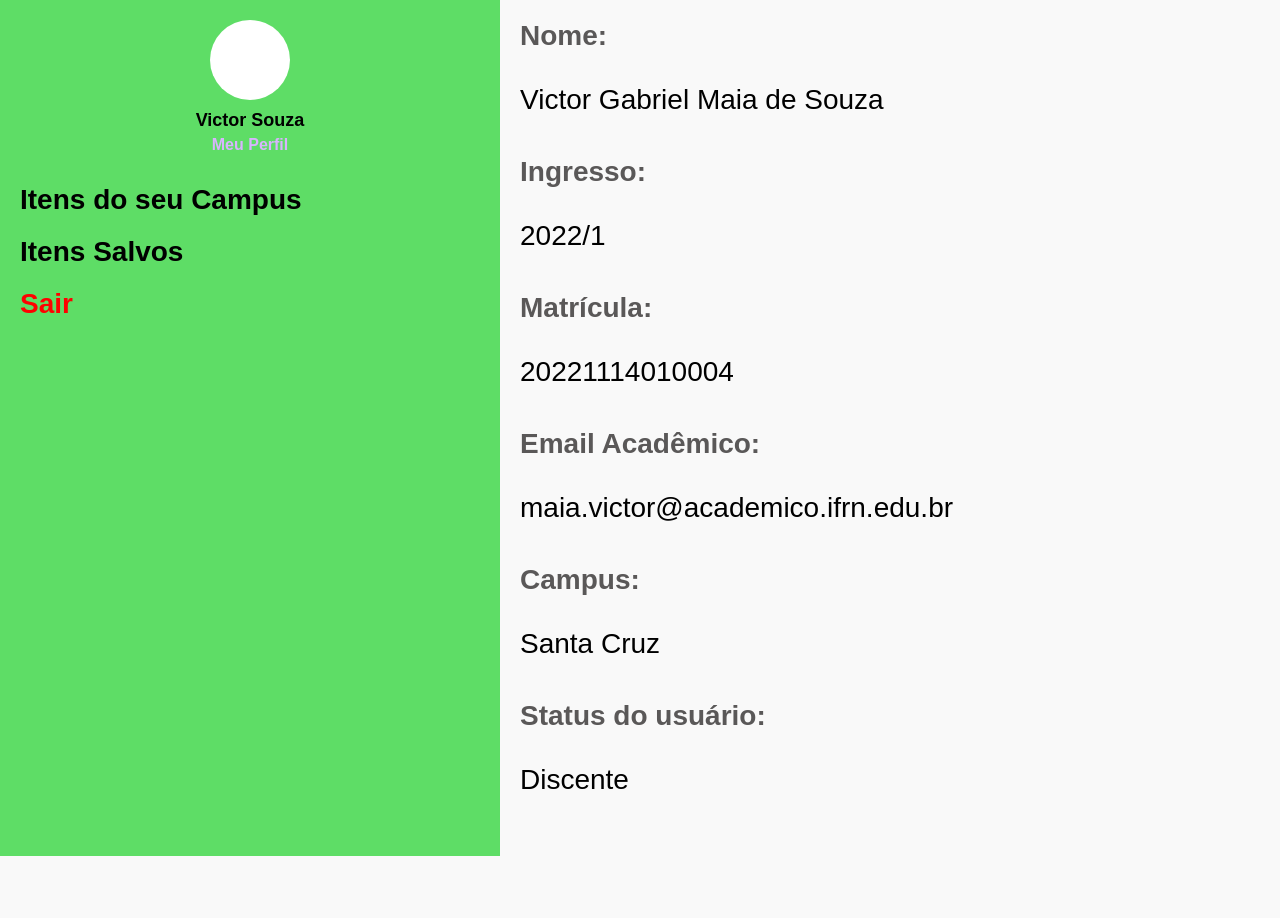
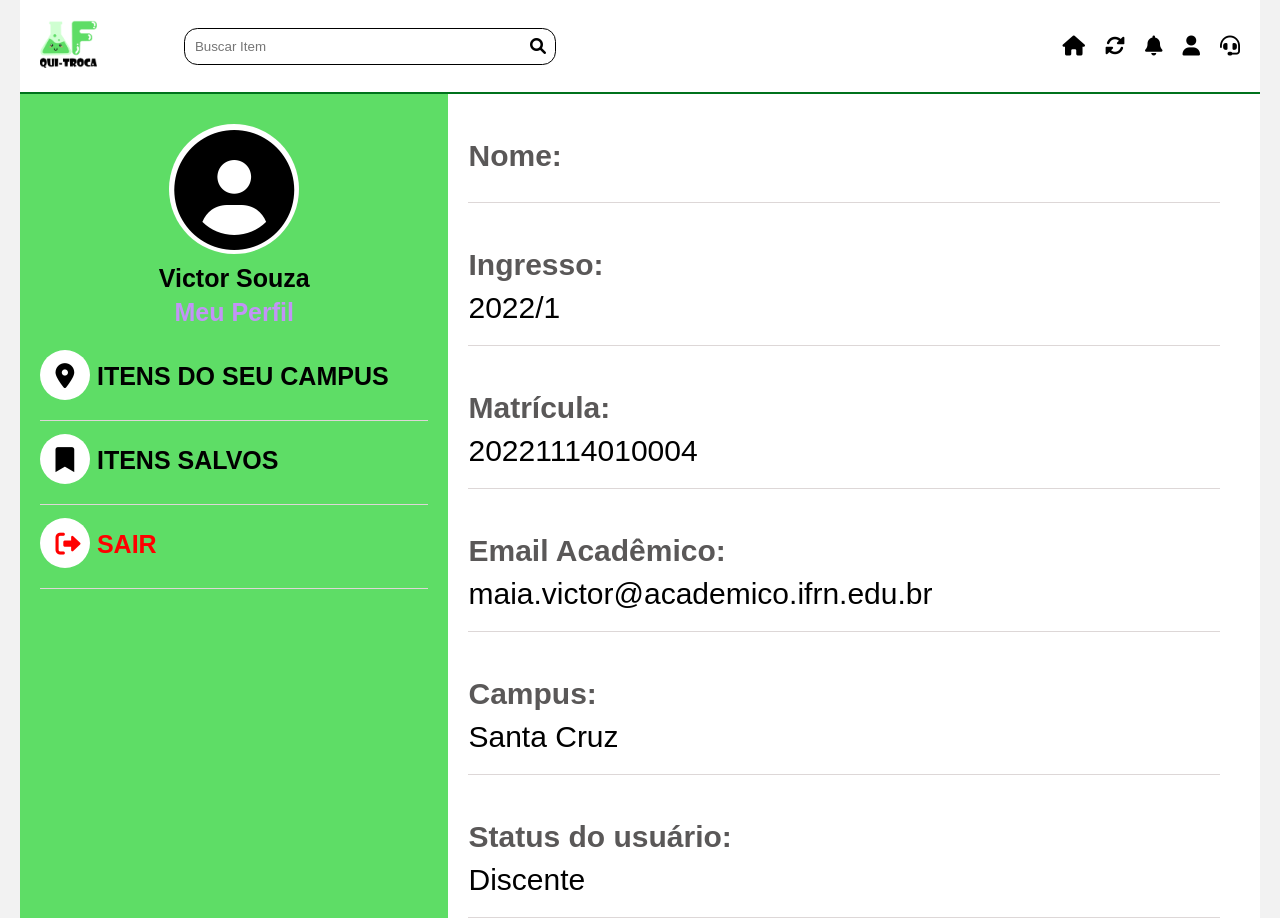
Before and after one commit to Jessica-Laizi/QUI-TROCA, a Django app: page /perfil/ in a window 1280 px wide. Before the commit the page ends 856 px from the top, so only its background shows below. Run offline with Django 5.2, Linux system fonts and the light colour scheme.

Commit message:
primeira versão da tela perfil

```diff
--- a/static/css/perfil.css
+++ b/static/css/perfil.css
@@ -1,23 +1,24 @@
 
-* {
+.completo * {
   margin: 0;
   padding: 0;
   box-sizing: border-box;
 }
 
-  body {
-    font-family: Arial, sans-serif;
-    background-color: #f9f9f9;
+
+
+.completo {
+    width: 100%;
+    margin: -20px;
+    background-color: #ffffff;
+    display: flex;
+
 }
 
-  .container {
-    display: flex;
-    min-height: 100vh;
-  }
 
 .sidebar {
-    width: 500px;
-    background-color: #5EDD66; /* Verde */
+  width: 650px;
+  background-color: #5EDD66;
   color: black;
   padding: 20px;
 }
@@ -27,29 +28,33 @@
   margin-bottom: 30px;
 }
 
-  .profile-pic {
-    width: 80px;
-    height: 80px;
-    background-color: #fff;
+.foto_perfil {
+  width: 130px;
+  height: 130px;
+  background-color: white;
   border-radius: 50%;
-    margin: 0 auto 10px auto;
+  margin: 10px auto;
+  color: black;
+  font-weight: bold;
+  text-decoration: none;
+  font-size: 120px;
+  display: block;
 }
 
 .profile-section h2 {
-    font-size: 18px;
+  font-size: 25px;
   margin-bottom: 5px;
 }
 
 .profile-link {
-    color: #d8b4fe; /* Roxo claro */
+  font-size: 25px;
+  color: #c393f7;
   text-decoration: none;
   font-weight: bold;
 }
-
 .menu ul {
   list-style: none;
 }
-
 .menu li {
   margin: 20px 0;
 }
@@ -58,28 +63,42 @@
   color: black;
   font-weight: bold;
   text-decoration: none;
-    font-size: 28px;
+  font-size: 25px;
+  display: block;
+  margin-top: -1em;
+  padding-top: 30px;
+  padding-bottom: 20px;
+  border-bottom: 1px solid  rgb(221, 215, 215);
 }
-
-  .menu .logout {
+.menu  i{
+  width: 50px;
+  height: 50px;
+  background-color: #fff;
+  border-radius: 50%;
+  padding-left: .62em;
+  padding-top: 13px;
+  padding-bottom: 20px;
+   margin-top: -1em;
+}
+.menu .sair {
   color: red;
 }
-
 .content {
-    flex: 1;
-    padding: 20px;
+  padding-left: 20px;
+  width: 100%;
 }
-
-  .content h1 {
-    font-size: 24px;
-    margin-bottom: 20px;
+.info>label {
+  color: rgb(90, 88, 88);
+  margin-top: 1.5em;
+  display: inline-block;
+  font-size: 30px;
+  font-weight:bold;
 }
-
-  .info p {
-    margin-bottom: 40px;
-    font-size: 28px;
+.info_user>label{
+  color: black;
+  display:block;
+  margin-top: .3em;
+  font-size: 30px;
+  padding-bottom: 20px;
+  border-bottom: 1px solid  rgb(221, 215, 215);
 }
-
-  .info strong {
-    color: rgb(90, 88, 88);
-  }
--- a/templates/_master.html
+++ b/templates/_master.html
@@ -9,6 +9,7 @@
 
     <link rel="stylesheet" href="https://cdnjs.cloudflare.com/ajax/libs/font-awesome/6.0.0-beta3/css/all.min.css">
     <link rel="stylesheet" href="{% static "css/detalhes.css" %}">
+    <link rel="stylesheet" href="{% static "css/perfil.css" %}">
 
 </head>
 
--- a/templates/perfil.html
+++ b/templates/perfil.html
@@ -1,40 +1,96 @@
+{% extends "_master.html" %}
 {% load static %}
-<!DOCTYPE html>
-<html lang="pt-BR">
-<head>
-    <meta charset="UTF-8">
-    <meta name="viewport" content="width=device-width, initial-scale=1.0">
-    <title>Perfil do Usuário</title>
-    <link rel="stylesheet" href="https://cdnjs.cloudflare.com/ajax/libs/font-awesome/6.0.0-beta3/css/all.min.css">
-    <link rel="stylesheet" href="{% static "css/perfil.css" %}">
-</head>
-<body>
-  <div class="container">
+{% block main %}
+
+
+  <div class="completo">
     <aside class="sidebar">
       <div class="profile-section">
-        <div class="profile-pic"></div>
+
+        <div class="foto_perfil">
+          <i class="fa-solid fa-circle-user"></i>
+        </div>
+
         <h2>Victor Souza</h2>
         <a href="#" class="profile-link">Meu Perfil</a>
-      </div>
+  </div>
+
       <nav class="menu">
         <ul>
-          <li><a href="#">Itens do seu Campus</a></li>
-          <li><a href="#">Itens Salvos</a></li>
-          <li><a href="#" class="logout">Sair</a></li>
+          <li><a href="#"><i class="fa-solid fa-location-dot"></i> ITENS DO SEU CAMPUS</a></li>
+          <li><a href="#"><i class="fa-solid fa-bookmark"></i> ITENS SALVOS</a></li>
+          <li><a href="#" class="sair"><i class="fa-solid fa-right-from-bracket"></i> SAIR</a></li>
         </ul>
       </nav>
+
     </aside>
-    <main class="content">
 
-      <div class="info">
-        <p><strong>Nome: <br></br></strong> Victor Gabriel Maia de Souza</p>
-        <p><strong>Ingresso:<br></br></strong> 2022/1</p>
-        <p><strong>Matrícula:<br></br></strong> 20221114010004</p>
-        <p><strong>Email Acadêmico:<br></br></strong> maia.victor@academico.ifrn.edu.br</p>
-        <p><strong>Campus:<br></br></strong> Santa Cruz</p>
-        <p><strong>Status do usuário:<br></br></strong> Discente</p>
+   <div class="content">
+        <div class="info">
+          <label>Nome:</label>
+        </div>
+
+
+
+
+        <div class = "info_user">
+          <label>{{request.user.username}}</label>
+        </div>
+
+        <div class="info">
+        <label>Ingresso:</label>
+        </div>
+
+
+
+
+        <div class = "info_user">
+        <label>2022/1</label>
+        </div>
+
+        <div class="info">
+        <label>Matrícula:</label>
+        </div>
+
+
+
+
+        <div class = "info_user">
+        <label>20221114010004</label>
+        </div>
+
+        <div class="info">
+        <label>Email Acadêmico:</label>
+        </div>
+
+        <div class = "info_user">
+        <label>maia.victor@academico.ifrn.edu.br</label>
+        </div>
+
+        <div class="info">
+        <label>Campus:</label>
+        </div>
+
+
+
+
+        <div class = "info_user">
+        <label>Santa Cruz</label>
+        </div>
+
+
+
+
+        <div class="info">
+        <label>Status do usuário:</label>
+        </div>
+
+        <div class = "info_user">
+        <label>Discente</label>
+        </div>
+
       </div>
-    </main>
-  </div>
-</body>
-</html>
+
+    </div>
+
+{% endblock  %}
```
Also changed, not shown: db.sqlite3. Lines whose indentation alone changed are shown as unchanged.
